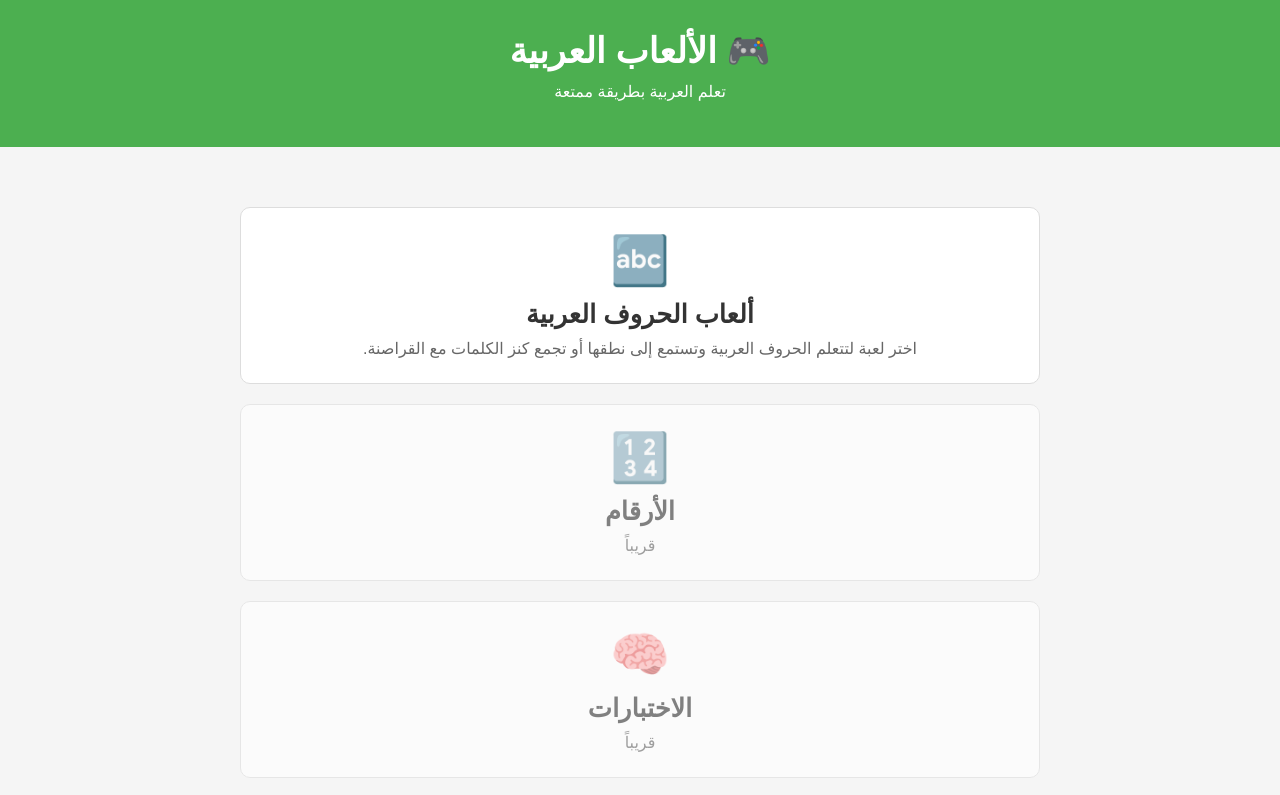
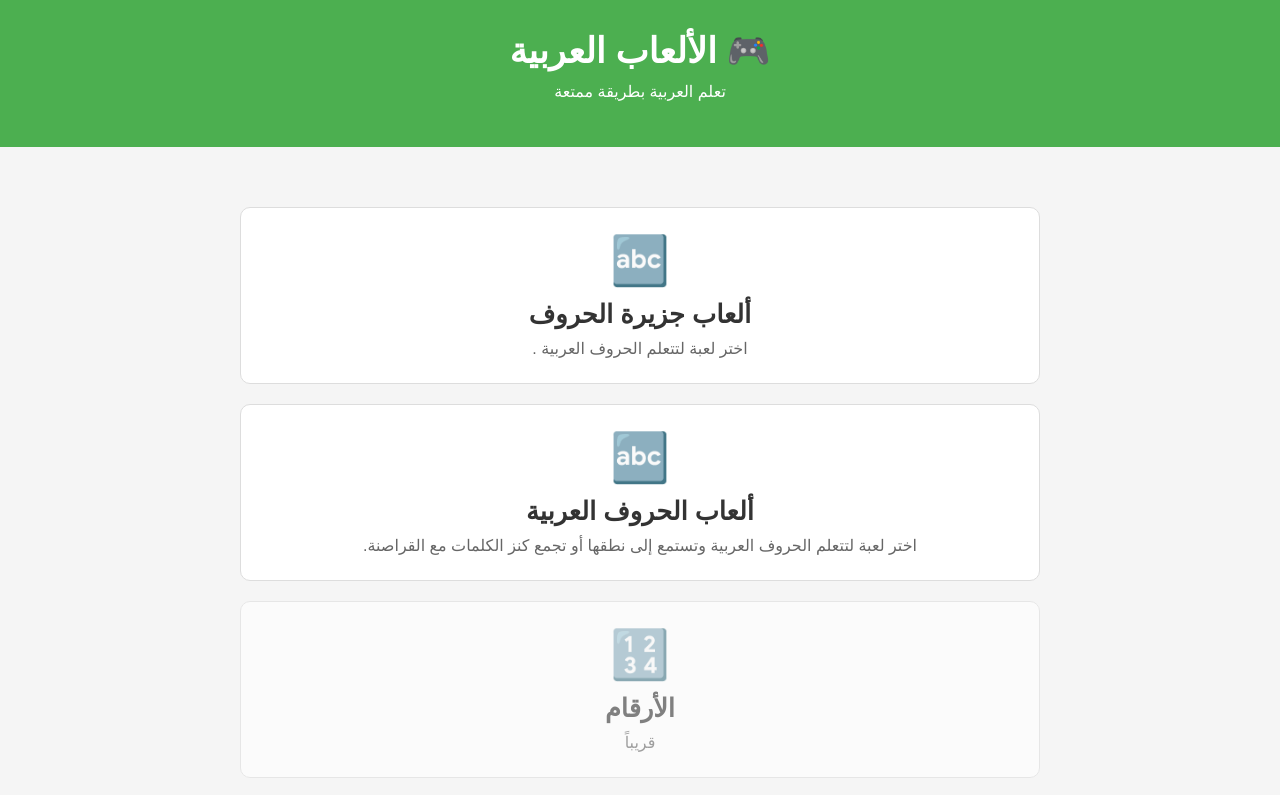
Before and after one commit to TrikiFaroukEnis/arabic_games, a plain HTML site: page index.html in a window 1280 px wide. Shown: the top 795 px of the page. Drawn offline with Linux system fonts and the light colour scheme.

Commit message:
Add links to Arabic games in index.html
Add links to Arabic games in index.html

```diff
--- a/index.html
+++ b/index.html
@@ -11,6 +11,7 @@ body{font-family:Arial,sans-serif;margin:0;background-color:#f5f5f5;text-align:c
 <body>
 <header><h1>🎮 الألعاب العربية</h1><p>تعلم العربية بطريقة ممتعة</p></header>
 <div class="container">
+<a href="./arabic_island_games.html" class="game"><div class="emoji">🔤</div><div class="title">ألعاب جزيرة الحروف</div><div class="description">اختر لعبة لتتعلم الحروف العربية  .</div></a>
 <a href="./alphabet/index.html" class="game"><div class="emoji">🔤</div><div class="title">ألعاب الحروف العربية</div><div class="description">اختر لعبة لتتعلم الحروف العربية وتستمع إلى نطقها أو تجمع كنز الكلمات مع القراصنة.</div></a>
 <div class="game soon"><div class="emoji">🔢</div><div class="title">الأرقام</div><div class="description">قريباً</div></div>
 <div class="game soon"><div class="emoji">🧠</div><div class="title">الاختبارات</div><div class="description">قريباً</div></div>
```
